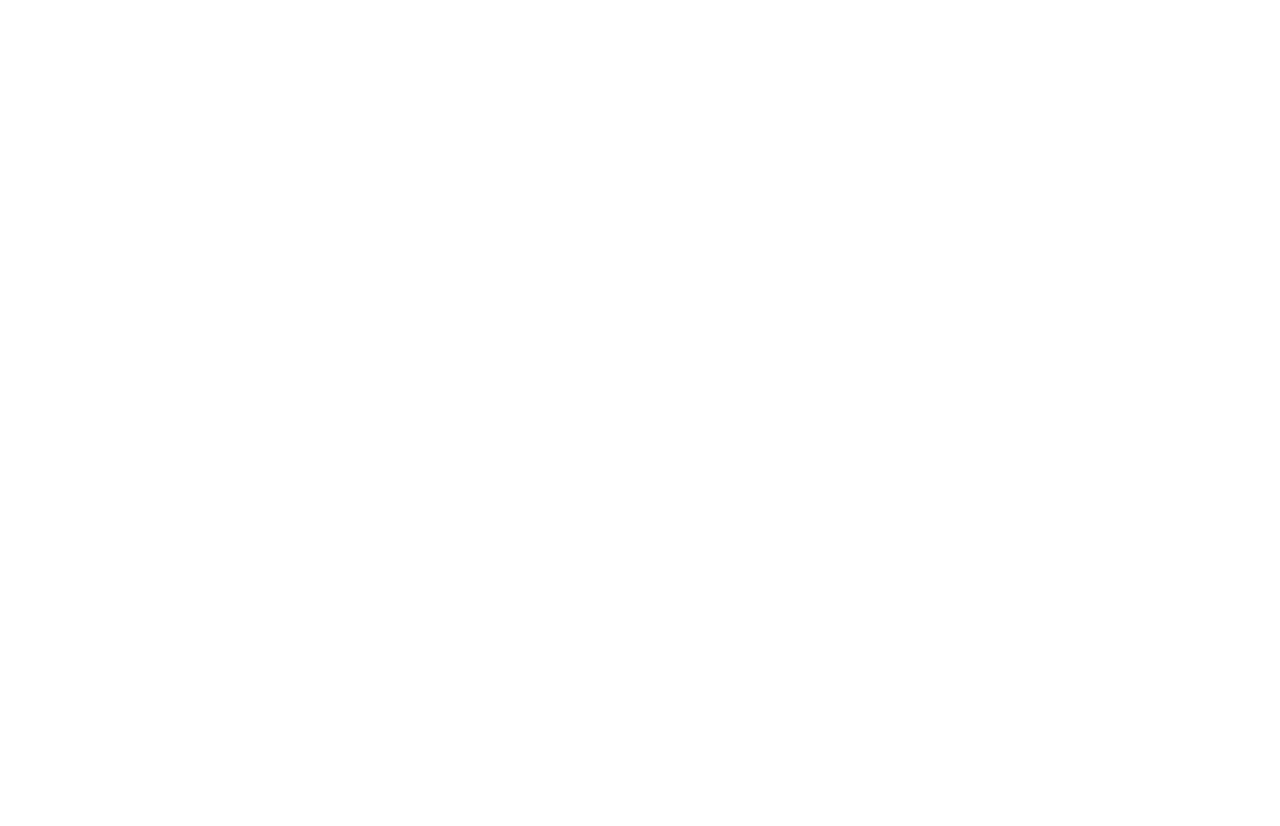
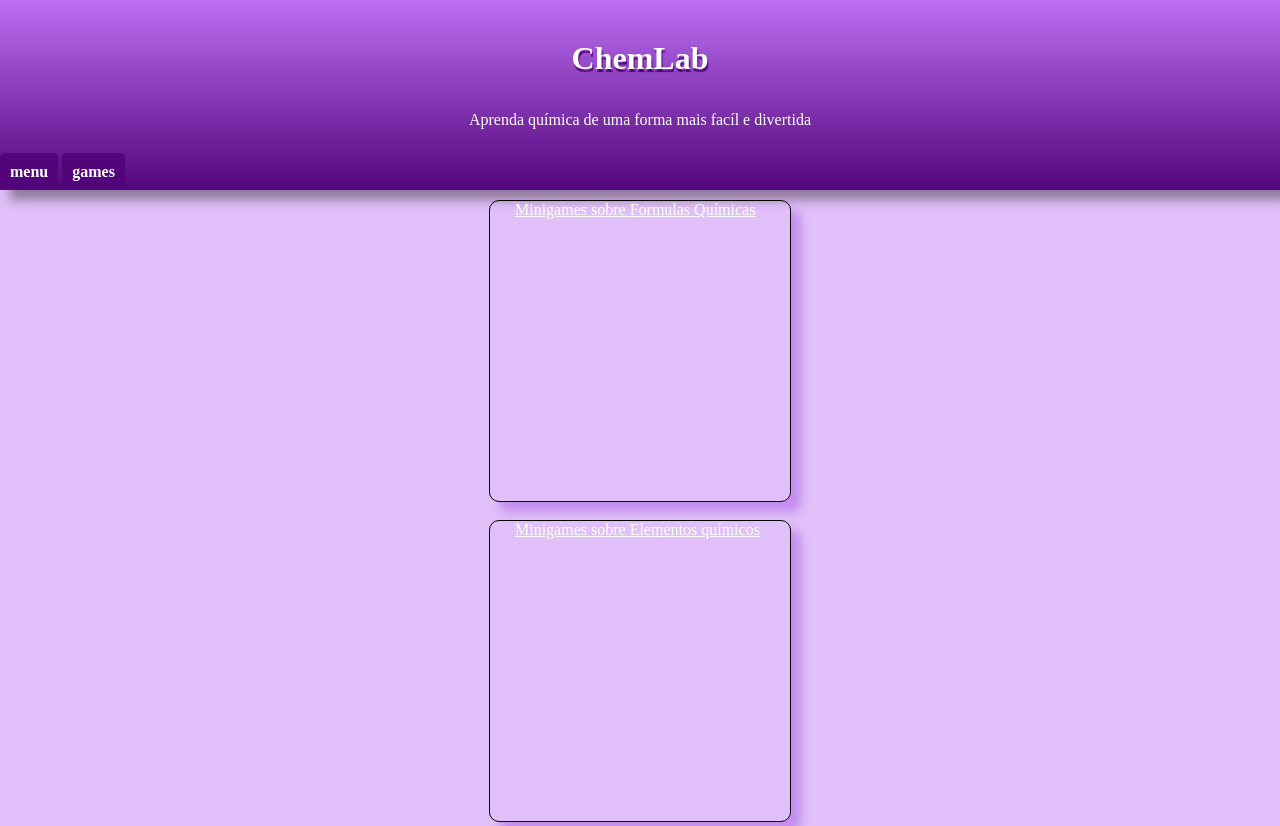
Before and after one commit to futura-programadora/ChemLab, a plain HTML site: page chemlab.html in a window 1280 px wide. Shown: the top 826 px of the page. Before the commit the page ends 800 px from the top, so only its background shows below. Drawn offline with Linux system fonts and the light colour scheme.

Commit message:
primeira parte do projeto

```diff
--- /dev/null
+++ b/chemlab.css
@@ -0,0 +1,83 @@
+@charset "UTF-8";
+
+* {
+    /*height: 0px;
+    width: 0px;*/
+}
+
+:root {
+    --cor0:#000000;
+    --cor1:#52057B;
+    --cor2:#892CDC;
+    --cor3:#BC6FF1;
+}
+
+body {
+    margin: auto;
+    background-color: #e1bff8;
+
+}
+
+header > h1 {
+    color: white;
+    text-align: center;
+    margin: 0px;
+    text-shadow: 1px 3px 1px #52057B;
+}
+
+header {
+    background-image:linear-gradient(to bottom, var(--cor3), var(--cor1));
+    min-height: 150px;
+    padding-top: 40px;
+    box-shadow: 10px 10px 10px #0000005d;
+}
+
+header p {
+    text-align: center;
+    color: white;
+}
+
+main {
+    margin: auto;
+    margin-bottom: 20px;
+    border-bottom-left-radius: 10px;
+    border-bottom-right-radius: 10px;
+    padding-top: 10px;
+}
+
+div {
+    height: 300px;
+    width: 300px;
+    border: 1px solid black;
+    border-radius: 10px;
+    display: block;
+    margin: auto;
+    box-shadow: 10px 10px 10px #8a2cdc57;
+
+}
+
+.migame {
+    background-image: url('');
+}
+nav > a {
+    background-color: #52057B;
+}
+
+a.cabecalho{
+    color: white;
+    padding: 10px;
+    border-radius: 5px;
+    text-decoration: none;
+    font-weight: bold;
+    transition-duration: 0.5s;
+}
+
+a.cabecalho:hover {
+    background-color: var(--cor3);
+    color: var(--cor5);
+}
+
+a.migame1, a.migame2, a.migame3, a.migame4 {
+    color: white;
+    margin: 25px;
+}
--- a/chemlab.html
+++ b/chemlab.html
@@ -4,8 +4,34 @@
     <meta charset="UTF-8">
     <meta name="viewport" content="width=device-width, initial-scale=1.0">
     <title>ChemLab</title>
+    <link rel="stylesheet" href="chemlab.css">
+    <link rel="shortcut icon" href="favicon.ico" type="image/x-icon">
 </head>
 <body>
+    <header>
+        <h1>ChemLab</h1><br>
+        <p>Aprenda química de uma forma mais facíl e divertida</p><br>
 
+        <nav id="">
+            <a class="cabecalho" href="">menu</a>
+            <a class="cabecalho" href="">games</a>
+        </nav>
+    </header>
+    <main>
+        <div>
+            <a class="migame1" href="#">Minigames sobre Formulas Químicas</a>
+        </div><br>
+        <div>
+            <a class="migame2" href="#">Minigames sobre Elementos químicos</a>
+        </div><br>
+        <div>
+            <a class="migame3" href="#">Minigames sobre Equações Químicas</a>
+        </div><br>
+        <div>
+            <a  class="migame4" href="#">Minigames sobre Substâncias Químicas</a>
+        </div>
+    <footer>
+        <p>&copy;VionTech</p>''
+    </footer>
 </body>
 </html>
```
